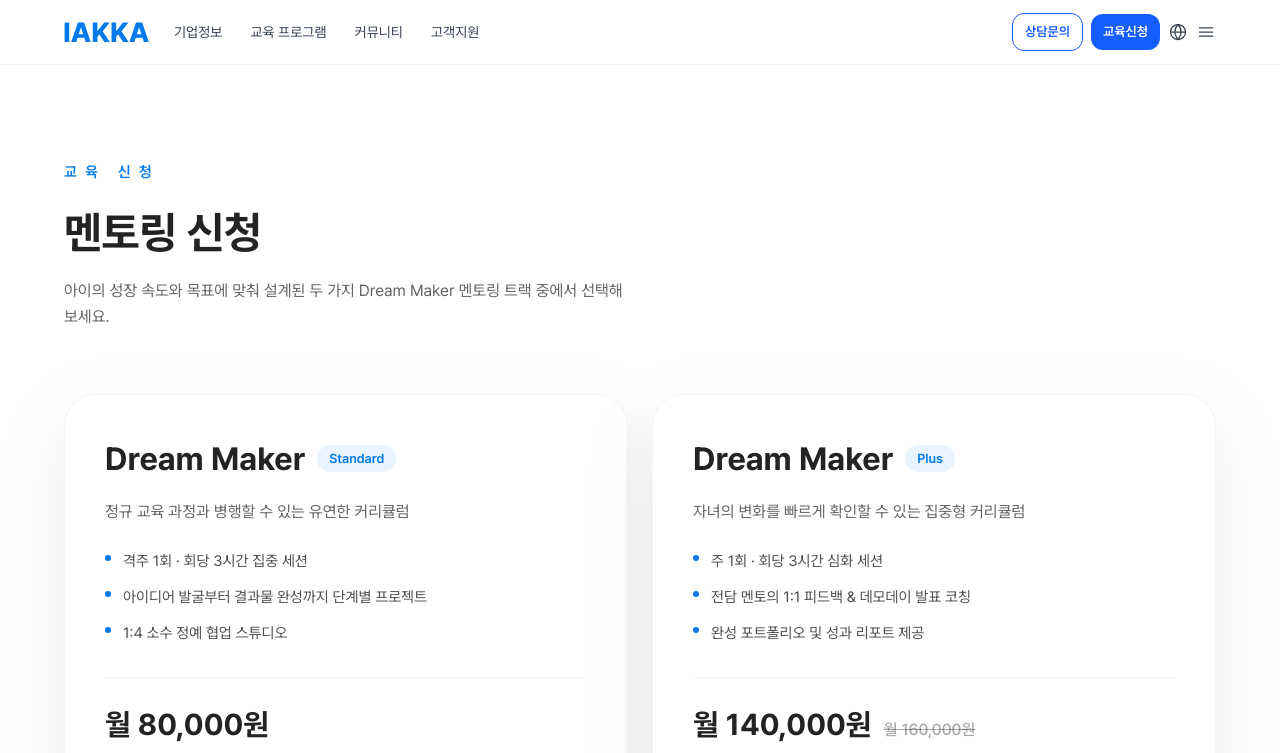
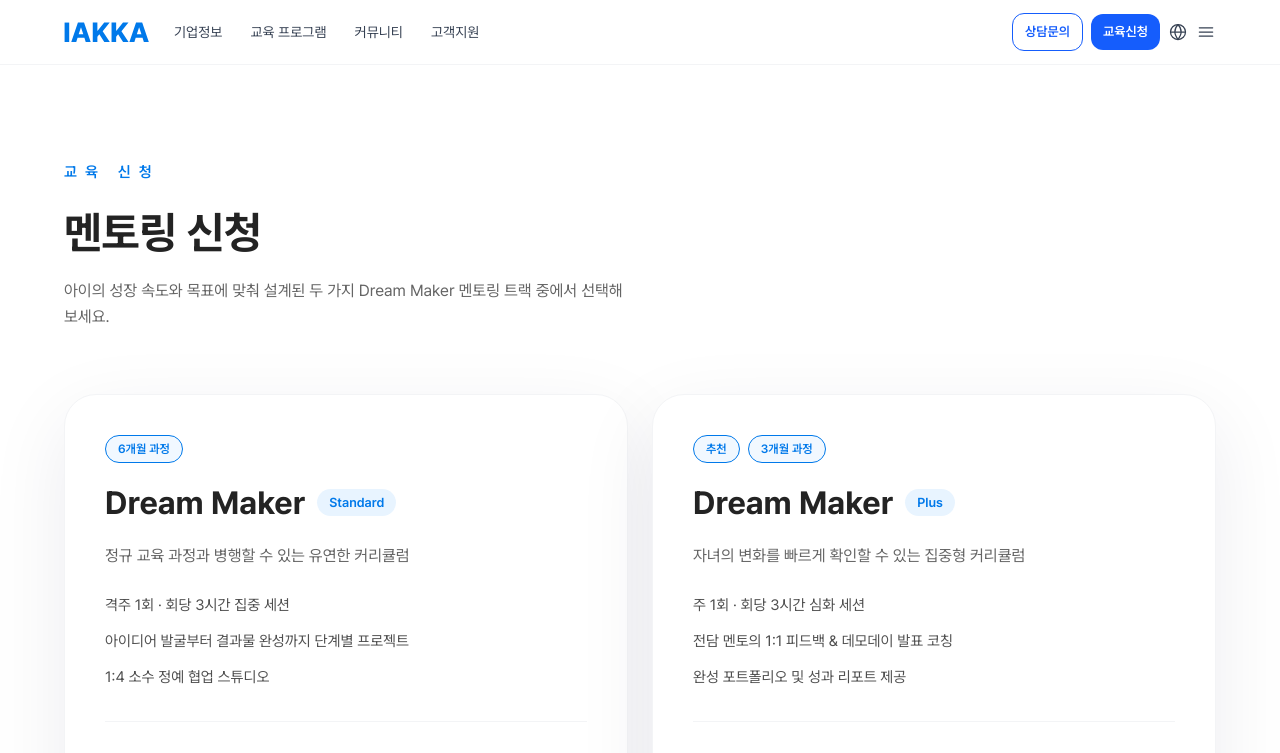
Before and after one commit to WithM2/iakkaweb, a Next.js app: page /mentoring/apply in a window 1280 px wide. Shown: the top 753 px of the page. Built offline with nearby package versions, Linux system fonts and the light colour scheme.

Commit message:
Refine mentoring apply plan tags and features

```diff
--- a/src/app/mentoring/apply/page.tsx
+++ b/src/app/mentoring/apply/page.tsx
@@ -7,6 +7,7 @@ type MentoringPlan = {
   titleEmphasis: string;
   tier: string;
   description: string;
+  tags: readonly string[];
   features: readonly string[];
   price: string;
   originalPrice?: string;
@@ -19,6 +20,7 @@ const mentoringPlans: MentoringPlan[] = [
     titleEmphasis: "Dream Maker",
     tier: "Standard",
     description: "정규 교육 과정과 병행할 수 있는 유연한 커리큘럼",
+    tags: ["6개월 과정"],
     features: [
       "격주 1회 · 회당 3시간 집중 세션",
       "아이디어 발굴부터 결과물 완성까지 단계별 프로젝트",
@@ -32,6 +34,7 @@ const mentoringPlans: MentoringPlan[] = [
     titleEmphasis: "Dream Maker",
     tier: "Plus",
     description: "자녀의 변화를 빠르게 확인할 수 있는 집중형 커리큘럼",
+    tags: ["추천", "3개월 과정"],
     features: [
       "주 1회 · 회당 3시간 심화 세션",
       "전담 멘토의 1:1 피드백 & 데모데이 발표 코칭",
@@ -73,6 +76,16 @@ export default function MentoringApplyPage() {
                 >
                     <div className="flex flex-1 flex-col gap-6">
                       <div className="space-y-4">
+                        <div className="flex flex-wrap items-center gap-2">
+                          {plan.tags.map((tag) => (
+                            <span
+                              key={tag}
+                              className="inline-flex items-center rounded-full border border-main-200 bg-main-100/60 px-3 py-1 text-[12px] font-semibold text-main-600"
+                            >
+                              {tag}
+                            </span>
+                          ))}
+                        </div>
                         <div className="flex flex-wrap items-center gap-3">
                           <h2 className="text-[28px] font-bold text-ink-900 md:text-[32px]">
                             {plan.titleEmphasis}
@@ -88,9 +101,8 @@ export default function MentoringApplyPage() {
 
                     <ul className="space-y-3 text-[14px] leading-[22px] text-ink-900/80 md:text-[15px] md:leading-[24px]">
                       {plan.features.map((feature) => (
-                        <li key={feature} className="flex items-start gap-3">
-                          <span className="mt-[6px] inline-flex h-1.5 w-1.5 rounded-full bg-main-600" aria-hidden />
-                          <span>{feature}</span>
+                        <li key={feature} className="text-left">
+                          {feature}
                         </li>
                       ))}
                     </ul>
```
Lines whose indentation alone changed are shown as unchanged.
